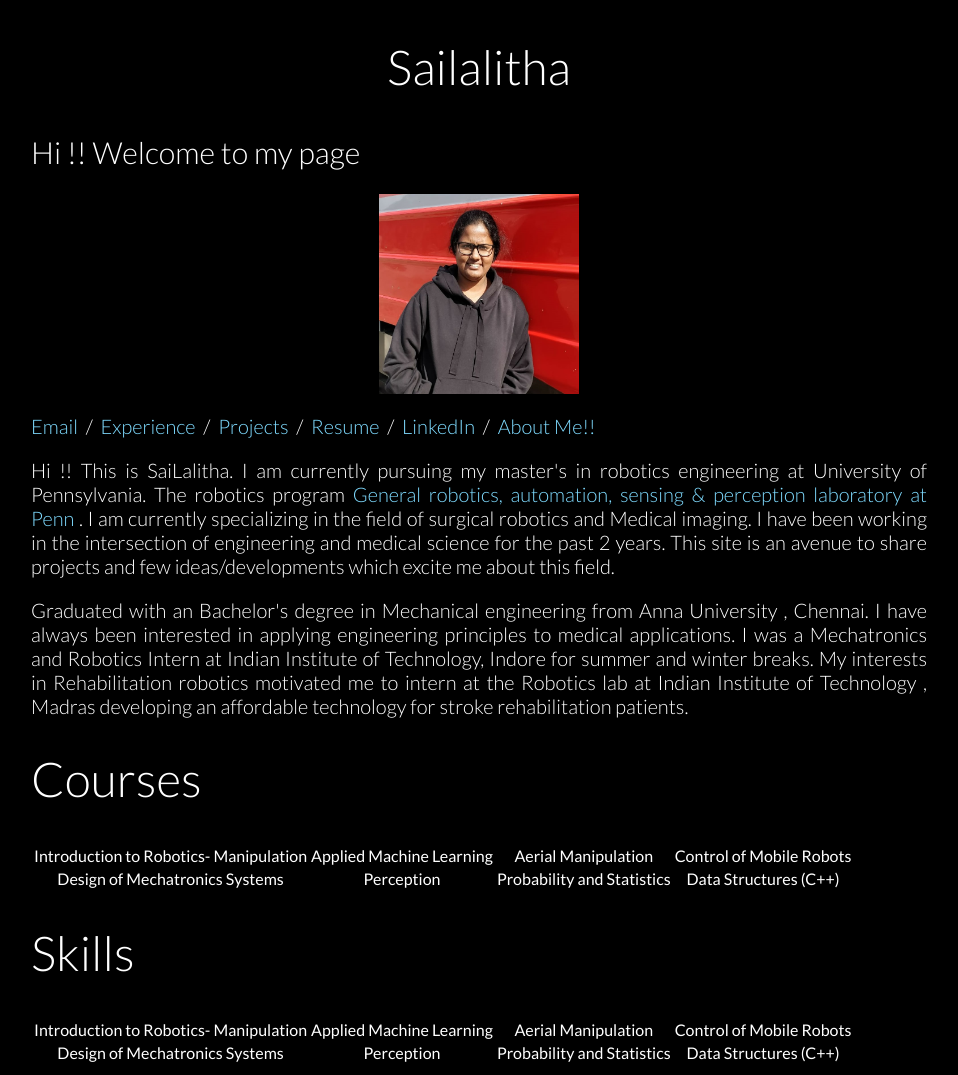
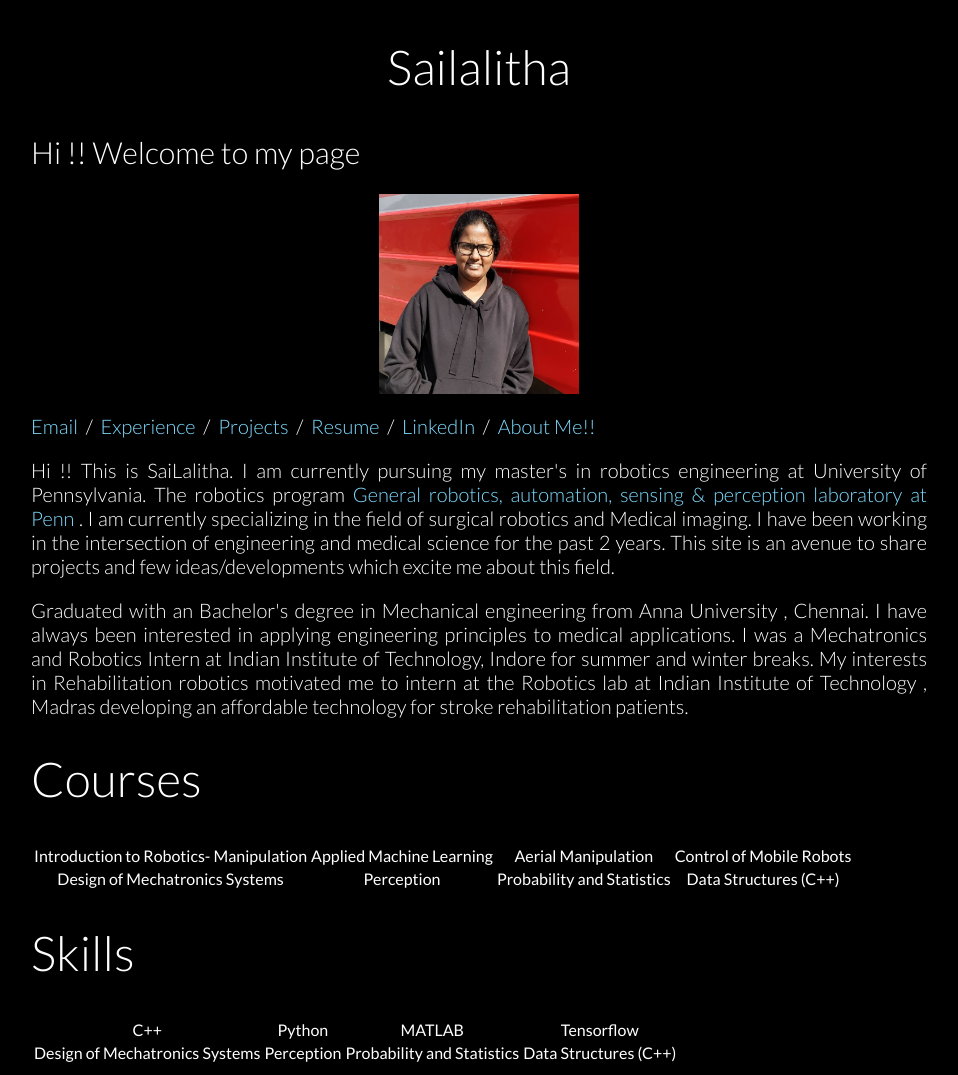
Before and after one commit to sailalitha96/sailalitha96.github.io, a Jekyll site: the page index.html, which Jekyll copies as it is, in a window 1280 px wide. Shown: the whole page, without its empty margins (161-1119 px from the left). Built offline with Jekyll 4.4.1, drawn with Linux system fonts in a browser that asks for light colours; nearby versions of some CDN libraries.

Commit message:
Update index.html

```diff
--- a/index.html
+++ b/index.html
@@ -88,10 +88,10 @@
 </thead>
 <tbody>
 <tr>
-<td align="center">Introduction to Robotics- Manipulation</td>
-<td align="center">Applied Machine Learning</td>
-<td align="center">Aerial Manipulation</td>
-<td align="center">Control of Mobile Robots</td>
+<td align="center">C++</td>
+<td align="center">Python</td>
+<td align="center">MATLAB</td>
+<td align="center">Tensorflow</td>
 </tr>
 
 <tr>
```
